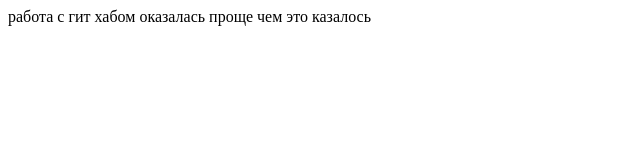
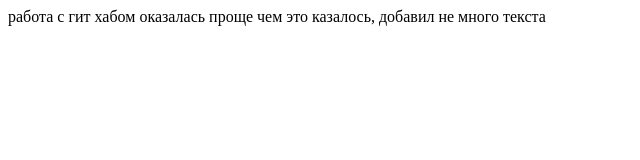
Before and after one commit to Deanatka/test1, a plain HTML site: page index.html in a window 1280 px wide. Shown: the whole page, without its empty margins (0-640 px from the left). Drawn offline with Linux system fonts and the light colour scheme; files that its build step writes are made by us from their sources.

Commit message:
добавил текста в боди, старый оставил

```diff
--- a/index.html
+++ b/index.html
@@ -8,6 +8,6 @@
 		<link rel="stylesheet" href="css/style.css">
 	</head>
 	<body>
-		работа с гит хабом оказалась проще чем это казалось
+		работа с гит хабом оказалась проще чем это казалось, добавил не много текста
 	</body>
 </html>
```
